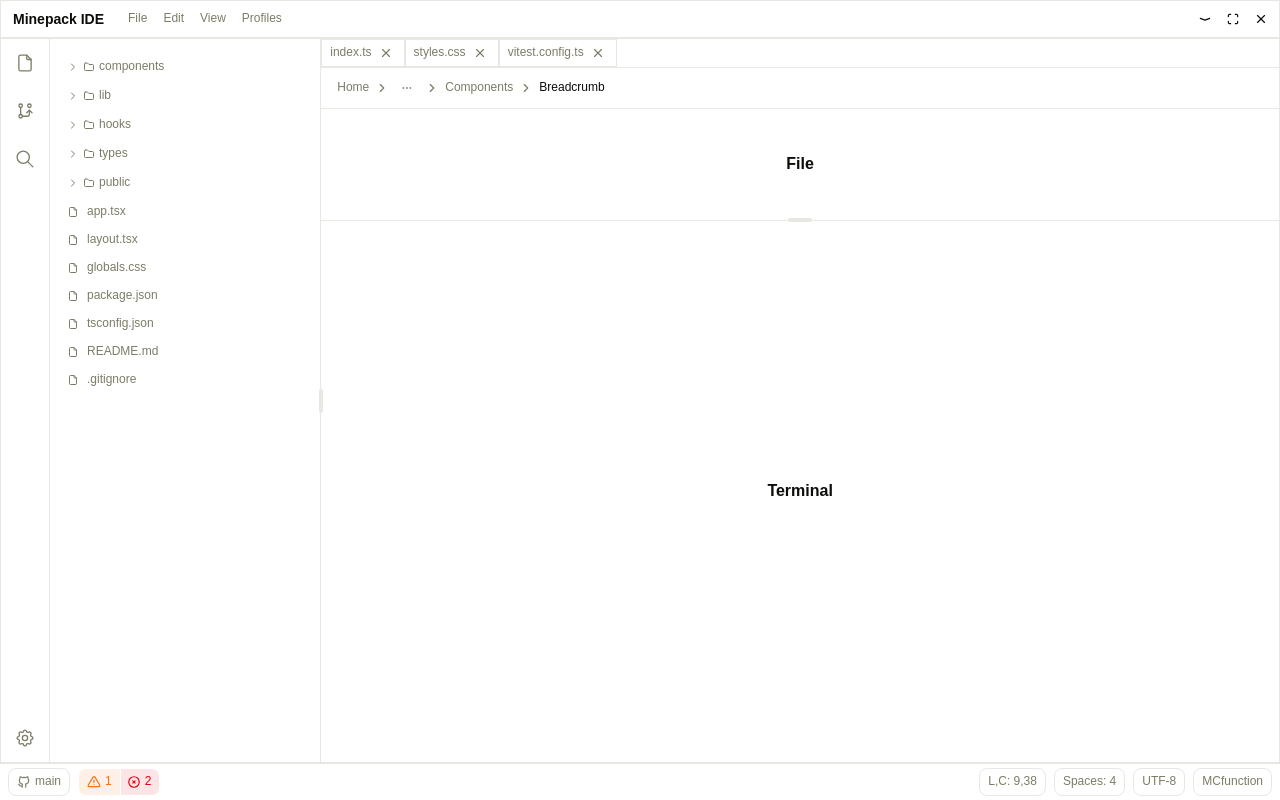
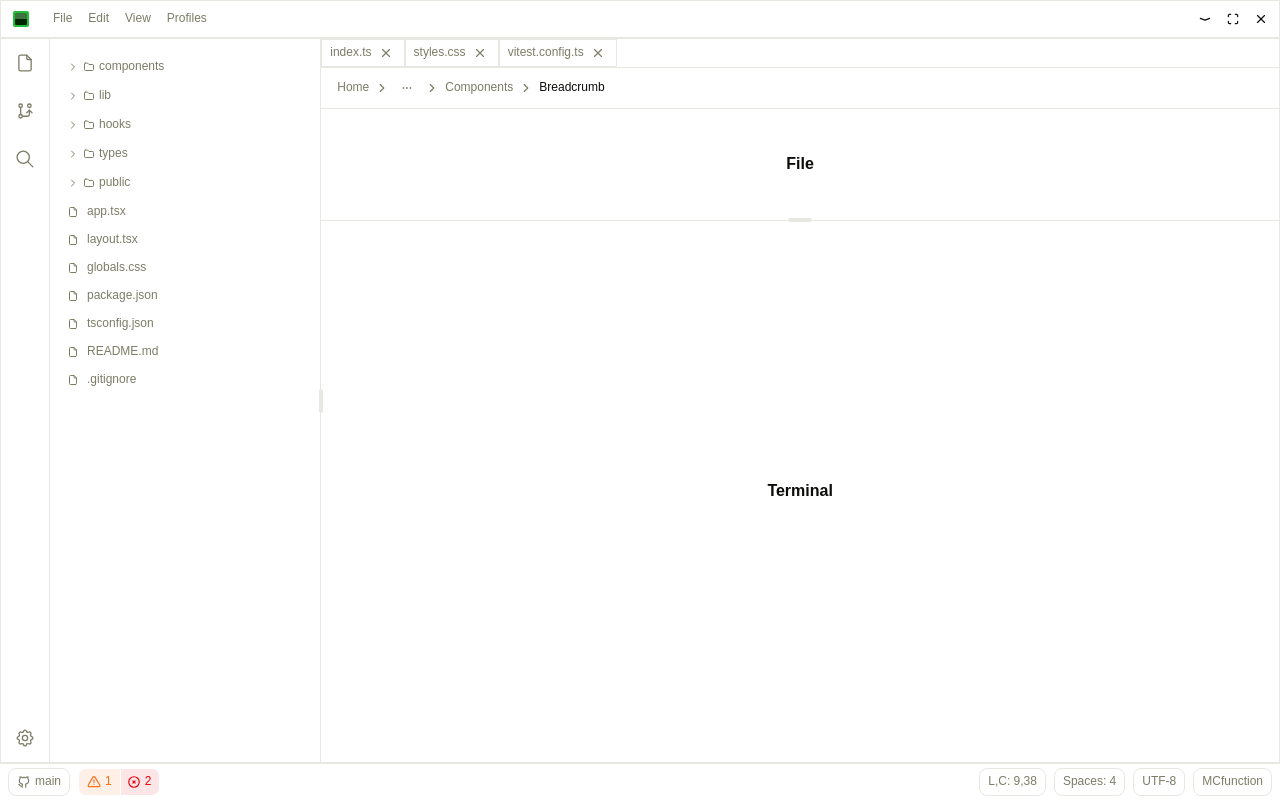
Before and after one commit to ACDPDEV/minepack-ide, a React (Vite) app: page / in a window 1280 px wide. Built offline with nearby package versions, Linux system fonts and the light colour scheme.

Commit message:
Move logo to public folder and use it in title bar

```diff
--- a/src/components/layout/title-bar.tsx
+++ b/src/components/layout/title-bar.tsx
@@ -6,7 +6,7 @@ export default function TitleBar() {
   return (
     <Menubar className="flex pl-3 flex-row h-fit w-screen items-center justify-between rounded-none">
       <div className="flex flex-row gap-4 items-center">
-        <h1 className="font-bold text-sm">Minepack IDE</h1>
+        <img src="/logo.svg" className="w-4 h-4" />
         <MenuOptions />
       </div>
       <WindowActions />
```
Also changed, not shown: public/logo.svg (renamed from src/assets/logo.svg).
